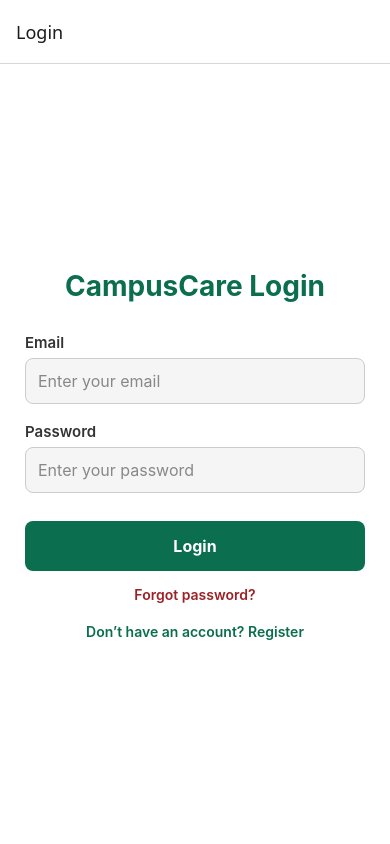
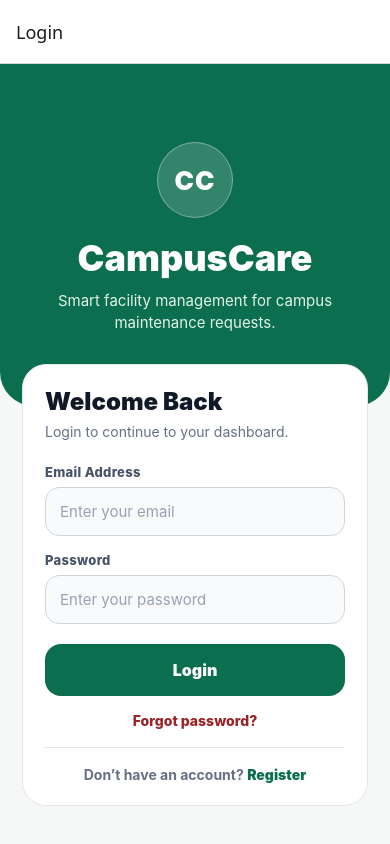
Before and after one commit to salmawalidd/SoftwareProj, a React Native app in the folder frontend/: screen /Login in a window 390 px wide. Built offline with nearby package versions, Linux system fonts and the light colour scheme.

Commit message:
Enhance LoginScreen layout with keyboard support
Refactor LoginScreen to improve layout and styling.

```diff
--- a/frontend/screens/LoginScreen.js
+++ b/frontend/screens/LoginScreen.js
@@ -7,6 +7,9 @@ import {
   TouchableOpacity,
   StyleSheet,
   Alert,
+  KeyboardAvoidingView,
+  Platform,
+  ScrollView,
 } from "react-native";
 
 import { loginUser } from "../services/authService";
@@ -58,104 +61,223 @@ export default function LoginScreen({ navigation }) {
   };
 
   return (
-    <View style={styles.container}>
-      <Text style={styles.title}>CampusCare Login</Text>
+    <KeyboardAvoidingView
+      style={styles.keyboardContainer}
+      behavior={Platform.OS === "ios" ? "padding" : undefined}
+    >
+      <ScrollView
+        contentContainerStyle={styles.container}
+        showsVerticalScrollIndicator={false}
+      >
+        <View style={styles.header}>
+          <View style={styles.logoCircle}>
+            <Text style={styles.logoText}>CC</Text>
+          </View>
 
-      <Text style={styles.label}>Email</Text>
+          <Text style={styles.title}>CampusCare</Text>
+
+          <Text style={styles.subtitle}>
+            Smart facility management for campus maintenance requests.
+          </Text>
+        </View>
+
+        <View style={styles.card}>
+          <Text style={styles.cardTitle}>Welcome Back</Text>
+
+          <Text style={styles.cardSubtitle}>
+            Login to continue to your dashboard.
+          </Text>
+
+          <Text style={styles.label}>Email Address</Text>
           <TextInput
             style={styles.input}
             placeholder="Enter your email"
-        placeholderTextColor="#888"
+            placeholderTextColor="#98A2B3"
             value={email}
             onChangeText={setEmail}
             autoCapitalize="none"
+            keyboardType="email-address"
           />
 
           <Text style={styles.label}>Password</Text>
           <TextInput
             style={styles.input}
             placeholder="Enter your password"
-        placeholderTextColor="#888"
+            placeholderTextColor="#98A2B3"
             value={password}
             onChangeText={setPassword}
             secureTextEntry
           />
 
-      <TouchableOpacity style={styles.button} onPress={handleLogin}>
+          <TouchableOpacity
+            style={styles.button}
+            onPress={handleLogin}
+            activeOpacity={0.85}
+          >
             <Text style={styles.buttonText}>Login</Text>
           </TouchableOpacity>
 
-      <TouchableOpacity onPress={() => navigation.navigate("ForgotPassword")}>
+          <TouchableOpacity
+            onPress={() => navigation.navigate("ForgotPassword")}
+            activeOpacity={0.8}
+          >
             <Text style={styles.forgotPassword}>Forgot password?</Text>
           </TouchableOpacity>
 
-      <TouchableOpacity onPress={() => navigation.navigate("Register")}>
+          <View style={styles.divider} />
+
+          <TouchableOpacity
+            onPress={() => navigation.navigate("Register")}
+            activeOpacity={0.8}
+          >
             <Text style={styles.link}>
-          Don’t have an account? Register
+              Don’t have an account?{" "}
+              <Text style={styles.linkBold}>Register</Text>
             </Text>
           </TouchableOpacity>
         </View>
+      </ScrollView>
+    </KeyboardAvoidingView>
   );
 }
 
 const styles = StyleSheet.create({
+  keyboardContainer: {
+    flex: 1,
+    backgroundColor: "#F6F8F7",
+  },
+
   container: {
-    flex: 1,
-    padding: 25,
+    flexGrow: 1,
+    backgroundColor: "#F6F8F7",
+    paddingBottom: 28,
+  },
+
+  header: {
+    backgroundColor: "#0B6E4F",
+    paddingTop: 78,
+    paddingHorizontal: 24,
+    paddingBottom: 72,
+    borderBottomLeftRadius: 34,
+    borderBottomRightRadius: 34,
+    alignItems: "center",
+  },
+
+  logoCircle: {
+    width: 76,
+    height: 76,
+    borderRadius: 38,
+    backgroundColor: "rgba(255,255,255,0.16)",
+    borderWidth: 1,
+    borderColor: "rgba(255,255,255,0.35)",
     justifyContent: "center",
-    backgroundColor: "#fff",
+    alignItems: "center",
+    marginBottom: 18,
+  },
+
+  logoText: {
+    color: "#fff",
+    fontSize: 26,
+    fontWeight: "900",
+    letterSpacing: 1,
   },
 
   title: {
-    fontSize: 28,
-    fontWeight: "bold",
-    marginBottom: 30,
+    fontSize: 36,
+    fontWeight: "900",
     textAlign: "center",
-    color: "#0B6E4F",
+    color: "#fff",
+    marginBottom: 10,
+  },
+
+  subtitle: {
+    color: "#E3F3EC",
+    fontSize: 15,
+    textAlign: "center",
+    lineHeight: 22,
+    maxWidth: 310,
+  },
+
+  card: {
+    backgroundColor: "#fff",
+    marginHorizontal: 22,
+    marginTop: -42,
+    padding: 22,
+    borderRadius: 24,
+    borderWidth: 1,
+    borderColor: "#E5E7EB",
+    elevation: 4,
+  },
+
+  cardTitle: {
+    fontSize: 24,
+    fontWeight: "900",
+    color: "#111827",
+    marginBottom: 6,
+  },
+
+  cardSubtitle: {
+    color: "#667085",
+    fontSize: 14,
+    marginBottom: 22,
+    lineHeight: 20,
   },
 
   label: {
-    fontSize: 15,
-    fontWeight: "600",
-    marginBottom: 6,
-    color: "#333",
+    fontSize: 13,
+    fontWeight: "800",
+    marginBottom: 7,
+    color: "#475467",
+    letterSpacing: 0.3,
   },
 
   input: {
     borderWidth: 1,
-    borderColor: "#ccc",
-    padding: 12,
-    borderRadius: 8,
-    marginBottom: 18,
-    fontSize: 16,
-    backgroundColor: "#F5F5F5",
+    borderColor: "#D0D5DD",
+    padding: 14,
+    borderRadius: 14,
+    marginBottom: 16,
+    fontSize: 15,
+    backgroundColor: "#F9FAFB",
+    color: "#111827",
   },
 
   button: {
     backgroundColor: "#0B6E4F",
-    padding: 15,
-    borderRadius: 8,
-    marginTop: 10,
+    paddingVertical: 16,
+    borderRadius: 16,
+    marginTop: 4,
+    elevation: 3,
   },
 
   buttonText: {
-    color: "white",
+    color: "#fff",
     textAlign: "center",
-    fontWeight: "bold",
+    fontWeight: "900",
     fontSize: 16,
   },
 
   forgotPassword: {
-    marginTop: 15,
+    marginTop: 16,
     textAlign: "center",
     color: "#9B2226",
-    fontWeight: "600",
+    fontWeight: "800",
+  },
+
+  divider: {
+    height: 1,
+    backgroundColor: "#E5E7EB",
+    marginVertical: 18,
   },
 
   link: {
-    marginTop: 20,
     textAlign: "center",
+    color: "#667085",
+    fontWeight: "700",
+  },
+
+  linkBold: {
     color: "#0B6E4F",
-    fontWeight: "600",
+    fontWeight: "900",
   },
 });
```
Lines whose indentation alone changed are shown as unchanged.
